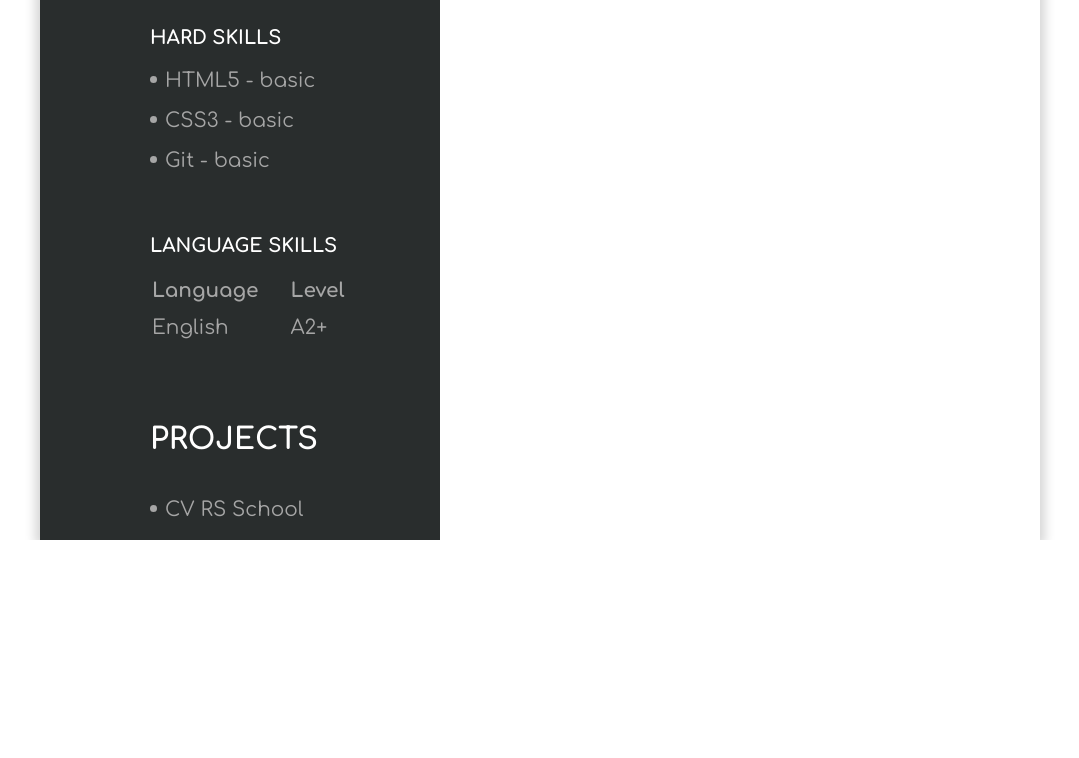
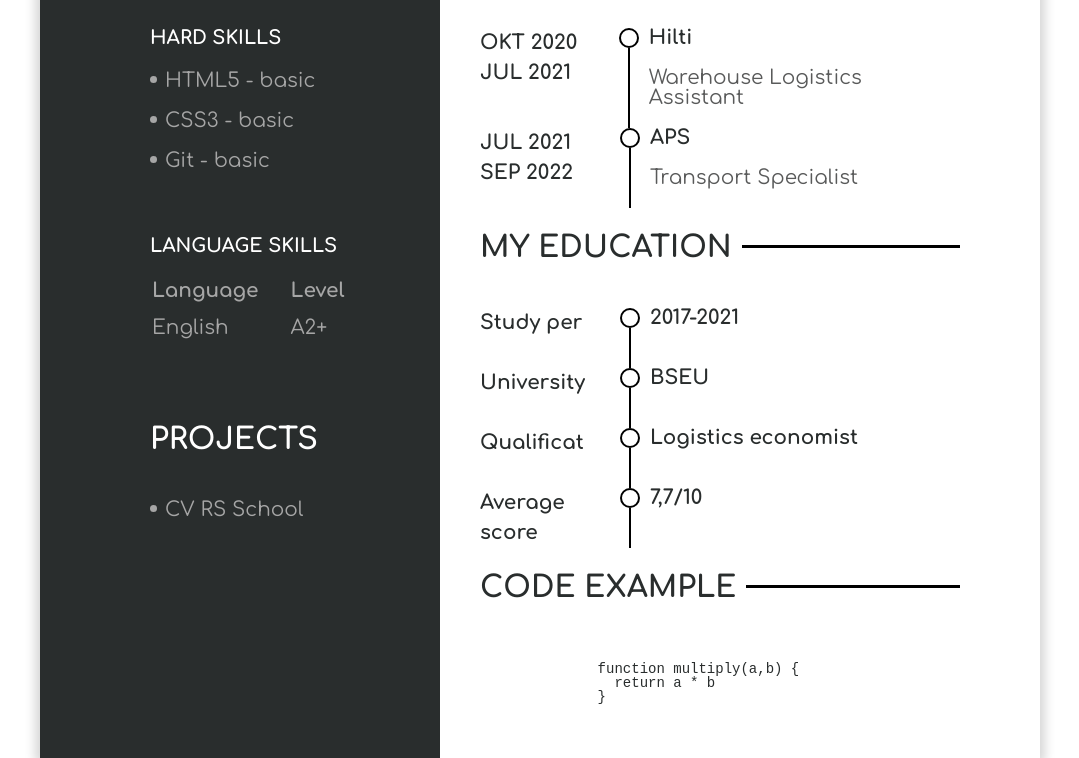
Before and after one commit to toronto-tokyo/rsschool-cv-main, a plain HTML site: page pages/index.html in a window 1280 px wide. Shown: the part 656-1414 px from the top of the page, without its empty margins (100-1179 px from the left). Before the commit the page ends 1196 px from the top, so only its background shows below. Drawn offline with Linux system fonts and the light colour scheme.

Commit message:
feat: add education work info

```diff
--- a/pages/index.html
+++ b/pages/index.html
@@ -85,7 +85,127 @@
           </ul>
         </div>
         <div class="education">
+          <div class="h2_exp">
+            <h2>Work experience</h2>
+            <div class="h2_hr">
+              <div class="h2_hr__hr"></div>
+            </div>
+          </div>
+          <div class="work">
+            <div class="education__row">
+              <div class="period">
+                <div>OKT 2020</div>
+                <div> JUL 2021</div>
+              </div>
+              <div class="education__column">
+                <div class="education__info">
+                  <div class="education__name">
+                    Hilti
+                  </div>
+                  <div class="work__info">
+                    Warehouse Logistics Assistant
+                  </div>
+                </div>
+              </div>
+            </div>
+            <div class="education__row">
+              <div class="period">
+                <div>JUL 2021 </div>
+                <div>SEP 2022</div>
+              </div>
+              <div class="education__column">
+                <div class="education__info">
+                  <div class="education__name">
+                    APS
+                  </div>
+                  <div class="work__info">
+                    Transport Specialist
+                  </div>
+                </div>
+              </div>
+            </div>
+          </div>
+          <div class="university">
+            <div class="h2_exp">
+              <h2>My education</h2>
+              <div class="h2_hr">
+                <div class="h2_hr__hr"></div>
+              </div>
+            </div>
+            <div class="education__row">
+              <div class="period">
+                <div>Study per</div>
+              </div>
+              <div class="education__column">
+                <div class="education__info">
+                  <div class="education__name">
+                    2017-2021
+                  </div>
+                  <div class="work__info">
 
+                  </div>
+                </div>
+              </div>
+            </div>
+            <div class="education__row">
+              <div class="period">
+                <div>University</div>
+              </div>
+              <div class="education__column">
+                <div class="education__info">
+                  <div class="education__name">
+                    BSEU
+                  </div>
+                  <div class="work__info">
+
+                  </div>
+                </div>
+              </div>
+            </div>
+            <div class="education__row">
+              <div class="period">
+                <div>Qualificat</div>
+              </div>
+              <div class="education__column">
+                <div class="education__info">
+                  <div class="education__name">
+                    Logistics economist
+                  </div>
+                  <div class="work__info">
+
+                  </div>
+                </div>
+              </div>
+            </div>
+            <div class="education__row">
+              <div class="period">
+                <div>Average score</div>
+              </div>
+              <div class="education__column">
+                <div class="education__info">
+                  <div class="education__name">
+                    7,7/10
+                  </div>
+                  <div class="work__info">
+
+                  </div>
+                </div>
+              </div>
+            </div>
+          </div>
+          <div class="code">
+            <div class="h2_exp">
+              <h2>Code example</h2>
+              <div class="h2_hr">
+                <div class="h2_hr__hr"></div>
+              </div>
+            </div>
+            <pre><code>
+              function multiply(a,b) {
+                return a * b
+              }
+            </code></pre>
+          </div>
         </div>
       </div>
     </main>
--- a/pages/style.css
+++ b/pages/style.css
@@ -114,7 +114,7 @@ flex: 1 1 auto;
 }
 
 .h2_hr__hr{
-  border-bottom: 2px solid black;
+  border-bottom: 3px solid black;
   height: 50%;
 }
 
@@ -292,3 +292,70 @@ th, td {
 .skills ul li a:hover{
   color: #ffffff;
 }
+
+.education{
+  flex: 0 1 600px;
+  padding: 55px 80px 0px 40px;
+}
+
+.h2_exp{
+  display: flex;
+  margin-bottom: 45px;
+}
+
+.education__row{
+  display: flex;
+}
+
+.period{
+  line-height: 30px;
+  font-weight: 700;
+  font-size: 20px;
+  color: #292d2d;
+  flex: 0 1 140px;
+}
+
+.education__name{
+  color: #292d2d;
+  font-size: 20px;
+  font-weight: bold;
+  position: relative;
+  padding-left: 30px;
+}
+
+.education__name::before{
+  content: '';
+  width: 20px;
+  height: 20px;
+  border: 2px solid black;
+  border-radius: 50%;
+  position: absolute;
+  left: 0;
+  top: 0;
+}
+
+.work__info{
+  font-size: 20px;
+  position: relative;
+  padding-left: 20px;
+  padding: 20px 0px 20px 30px;
+}
+
+.work__info::before{
+  content: "";
+  width: 2px;
+  height: 100%;
+  background-color: black;
+  position: absolute;
+  top:0px;
+  left: 9px;
+}
+
+.work, .university{
+  margin-bottom: 25px;
+}
+
+.code{
+  color: #292d2d;
+  margin-bottom: 40px;
+}
```
